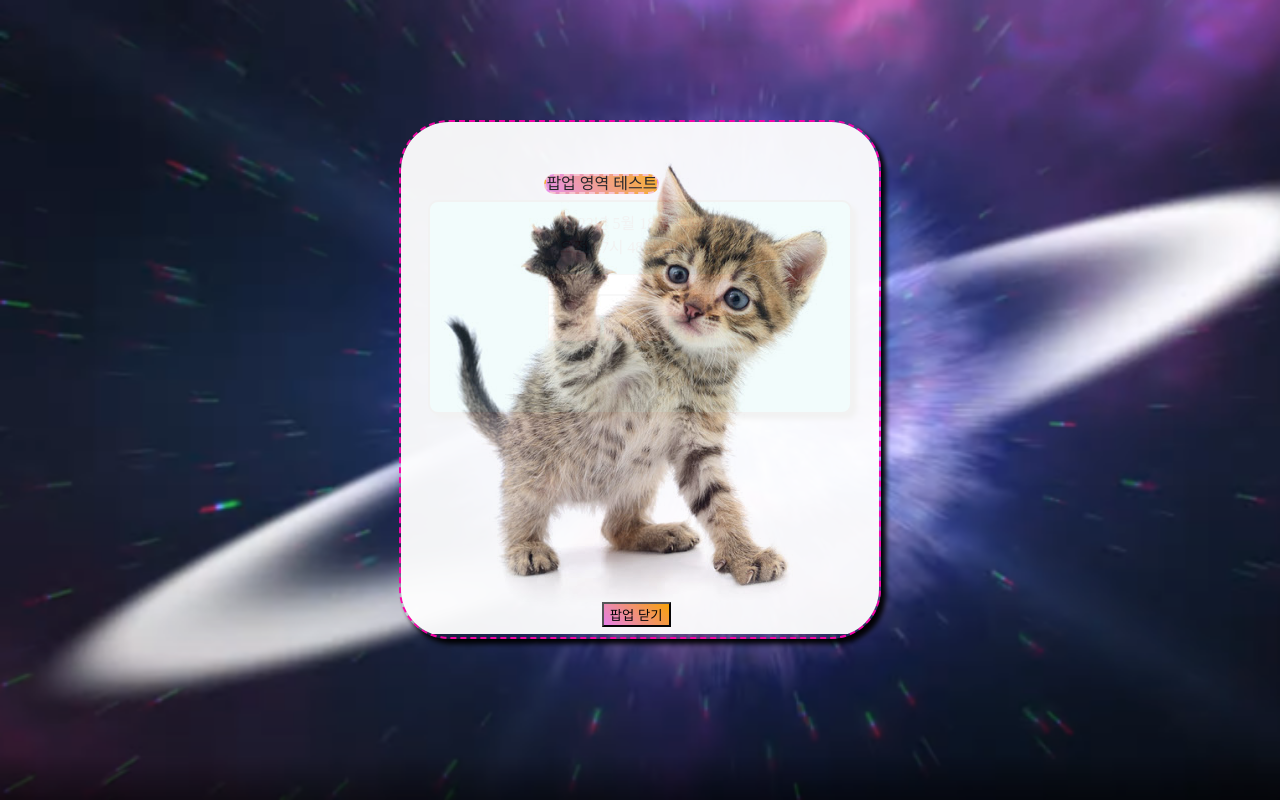
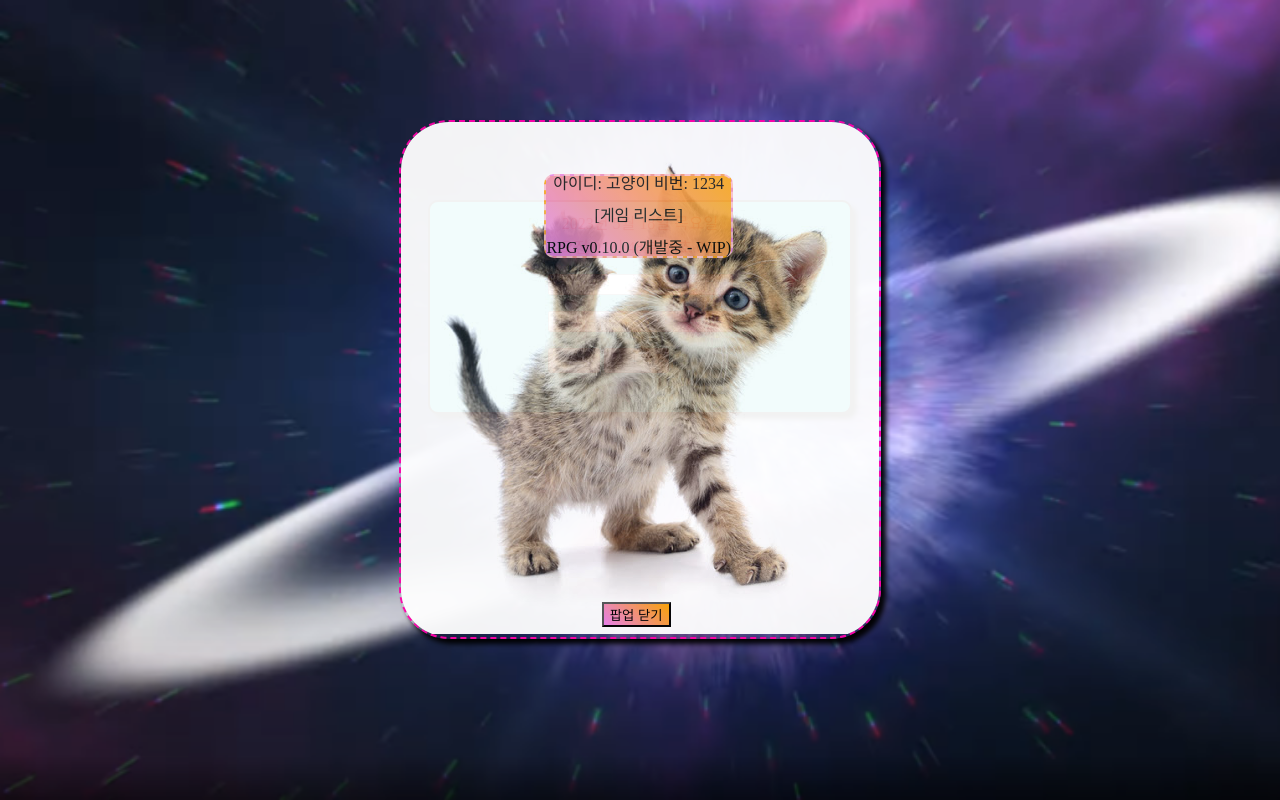
Before and after one commit to kjheternal/homepage, a plain HTML site: page index.html in a window 1280 px wide. Drawn offline with Linux system fonts and the light colour scheme.

Commit message:
v0.2 - RPG 게임 연동 및 회원가입 창 CSS 적용

```diff
--- a/index.html
+++ b/index.html
@@ -12,8 +12,9 @@
     <div id="mainLayout">
         <div id="login">
             <form>
-                <input id="login_id" type="text" placeholder="아이디"><br>
-                <input id="login_pw" type="password" placeholder="비밀번호"><br>
+                <br><br>
+                <input id="login_id" type="text" placeholder="아이디"><br><br>
+                <input id="login_pw" type="password" placeholder="비밀번호"><br><br>
 
                 <input id="login_confirm" value="로그인" type="button" onclick="loginConfirm();">
 
@@ -29,29 +30,10 @@
 
         <div id="popupWindow">
             <img id="cat_img" src="cat.jpg">
-            <p id="popupText">팝업 영역 테스트</p>
+            <p id="popupText">아이디: 고양이 비번: 1234<br><br>[게임 리스트]<br><br>RPG v0.10.0 (개발중 - WIP)</p>
 
             <input id="popup_CloseButton" value="팝업 닫기" type="button">
         </div>
     </div>
 </body>
 </html>
-
-
-<!-- <!doctype html>
-<html lang="ko">
-    <head>
-        <meta charset="UTF-8">
-        <script src="a.js"> </script>
-        <title>DOM</title>
-    </head>
-    <body>
-        // id	pw	를 입력 받는 폼을 만들기
-        <form>
-            id:<input id="id">
-            pw:<input id="pw">
-            <input type="button" onclick="login()" value="로그인">
-        </form>
-
-    </body>
-</html> -->
```
